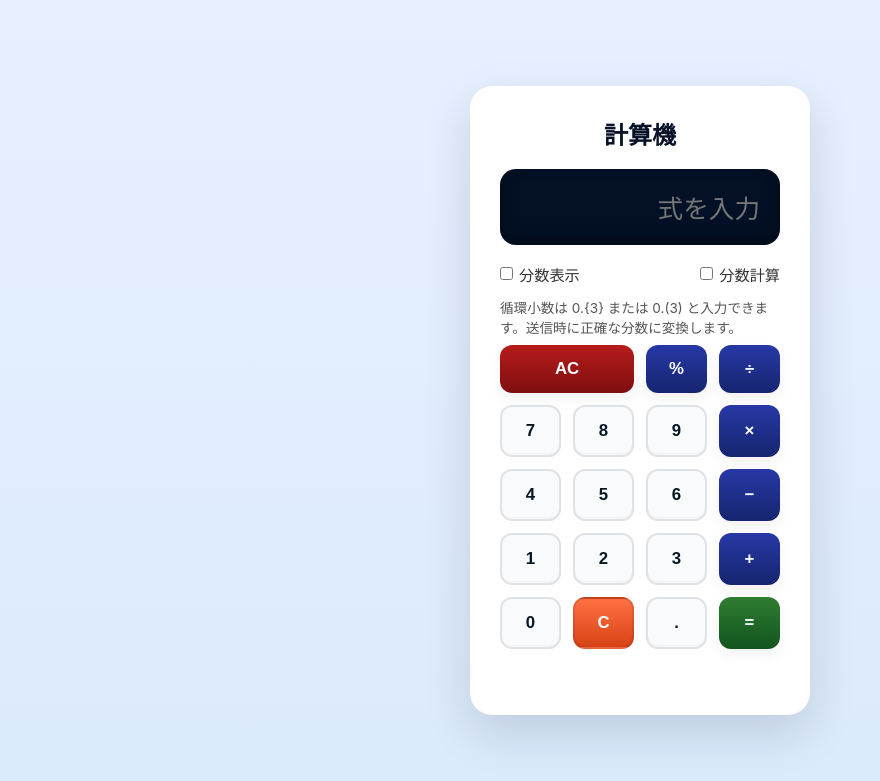
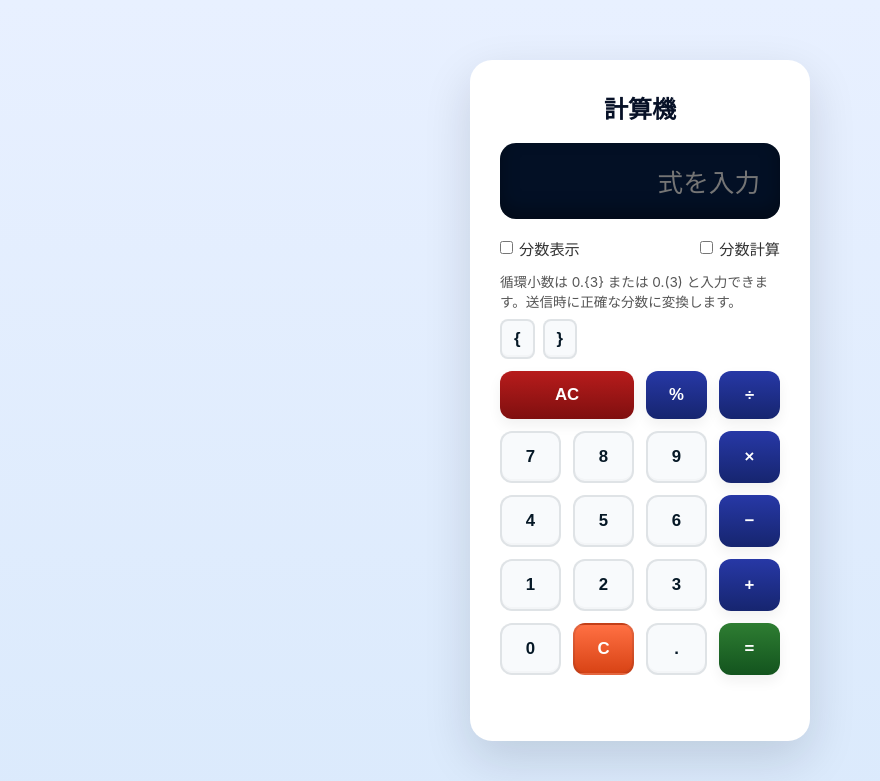
Before and after one commit to katoy/study-vipe-coding, a FastAPI app: page / in a window 1280 px wide. Shown: the top 781 px of the page, without its empty margins (0-880 px from the left). Run offline with FastAPI, Linux system fonts and the light colour scheme; some libraries are stand-ins or nearby versions.

Commit message:
UI: add { and } buttons for repeating-decimal input

```diff
--- a/app/templates/index.html
+++ b/app/templates/index.html
@@ -46,6 +46,10 @@
       </label>
     </div>
     <div style="font-size:0.85rem;color:#555;margin-bottom:8px;">循環小数は 0.{3} または 0.(3) と入力できます。送信時に正確な分数に変換します。</div>
+    <div style="display:flex;gap:8px;margin-bottom:12px;">
+      <button type="button" class="btn-num" onclick="appendToExpr('{')" style="padding:8px 12px;border-radius:8px;">{</button>
+      <button type="button" class="btn-num" onclick="appendToExpr('}')" style="padding:8px 12px;border-radius:8px;">}</button>
+    </div>
     <div class="buttons">
       <button class="btn-clr btn-span2" type="button" onclick="document.getElementById('expression').value='';document.getElementById('result').textContent='';">AC</button>
       <button class="btn-op" type="button" onclick="appendToExpr('%')">%</button>
```
